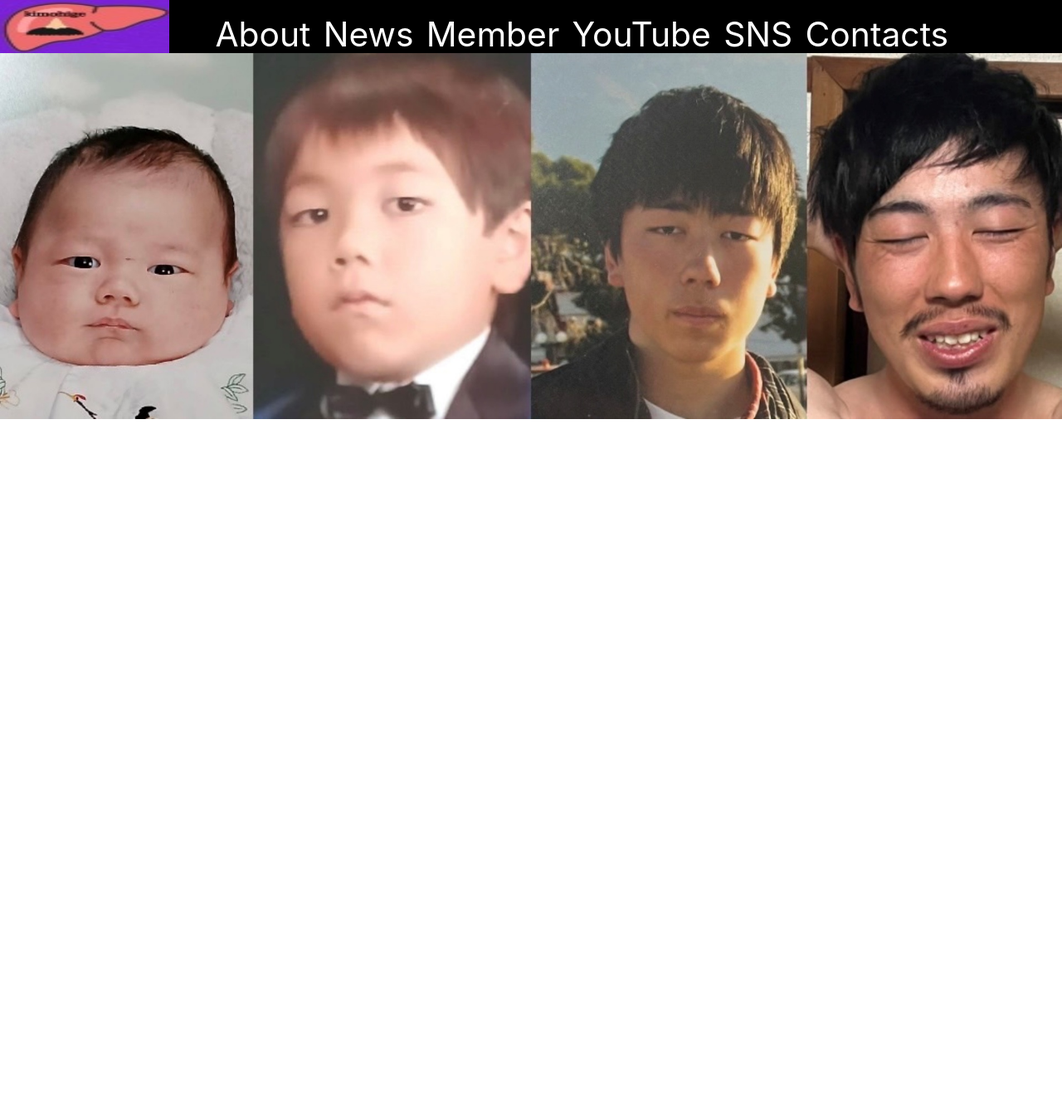
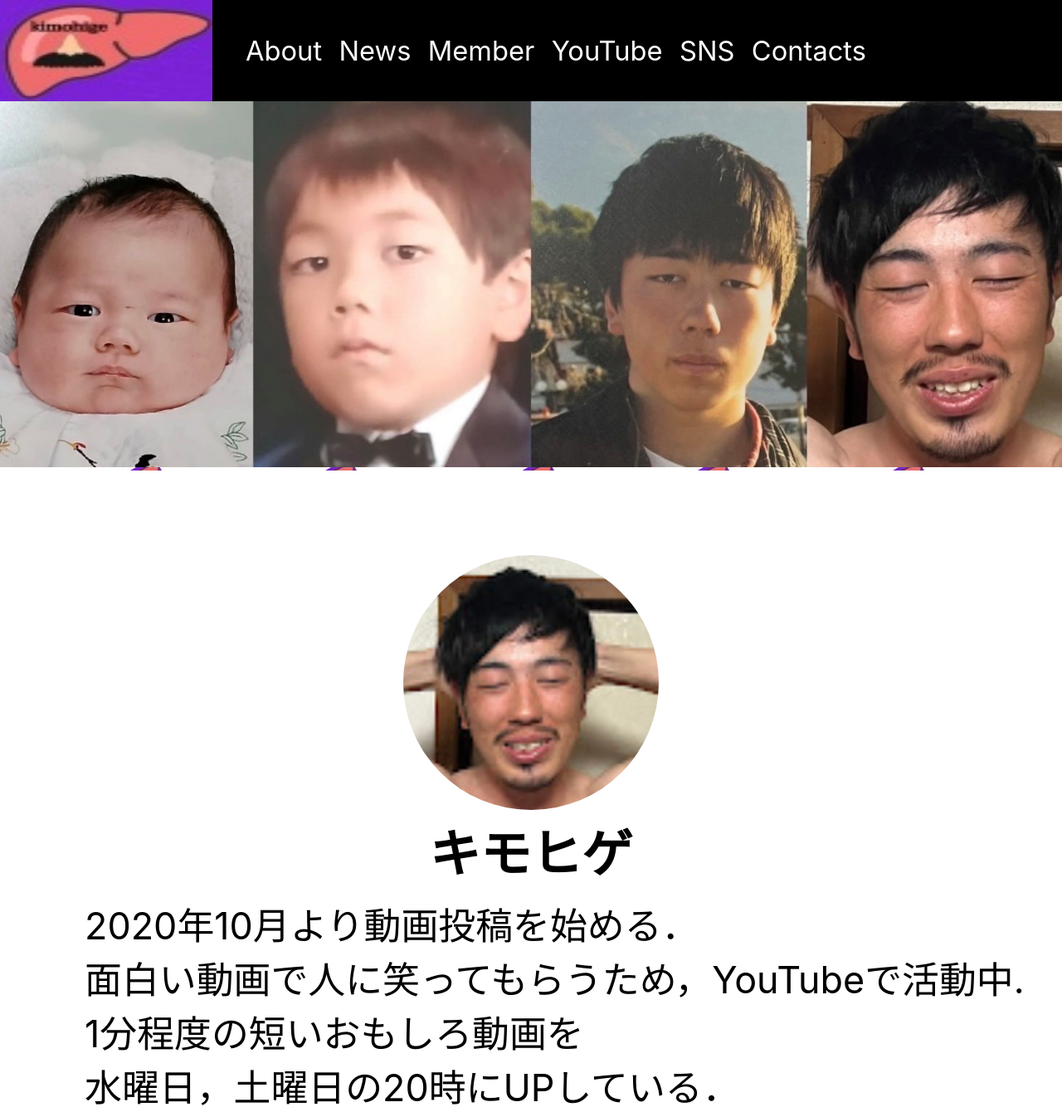
Before and after one commit to IamSBStakumi/kimohige, a React (Create React App) app: page / in a window 1280 px wide. Shown: the whole page at 83% size. Before the commit the page ends 800 px from the top, so only its background shows below. Built offline with nearby package versions, Linux system fonts and the light colour scheme.

Commit message:
feat: 画像追加など

```diff
--- a/src/components/Header/Header.jsx
+++ b/src/components/Header/Header.jsx
@@ -1,15 +1,21 @@
-import styled from "styled-components";
-import getResponsiveSize from "../GetResponsible/getResponsible";
+import { useNavigate } from "react-router-dom";
+import { Wrapper, Logo, Pages, PageText } from "../StyledComponents/HeaderParts/HeaderParts";
 import logoImg from "../img/logo.jpg";
 
 function Header() {
+  const navigate = useNavigate();
+
+  const Routing = (page) => {
+    navigate(page);
+  };
+
   return (
     <Wrapper>
-      <Logo src={logoImg} alt="キモヒゲロゴ" />
+      <Logo src={logoImg} alt="キモヒゲロゴ" onClick={() => Routing("/")} />
       <Pages>
         <PageText>About</PageText>
         <PageText>News</PageText>
-        <PageText>Member</PageText>
+        <PageText onClick={() => Routing("/member")}>Member</PageText>
         <PageText>YouTube</PageText>
         <PageText>SNS</PageText>
         <PageText>Contacts</PageText>
@@ -18,30 +24,4 @@ function Header() {
   );
 }
 
-const Wrapper = styled.div`
-  background-color: #000;
-  width: 100%;
-  height: 8vh;
-  display: flex;
-`;
-
-const Logo = styled.img`
-  ${getResponsiveSize("width", [200])}
-  height: 100%;
-`;
-
-const Pages = styled.ul`
-  display: flex;
-  ${getResponsiveSize("margin-left", [0])}
-  text-align: right;
-`;
-
-const PageText = styled.li`
-  color: #fff;
-  list-style: none;
-  ${getResponsiveSize("font-size", [40])}
-  margin: auto;
-  ${getResponsiveSize("padding-left", [15])}
-`;
-
 export default Header;
--- a/src/components/Routing/Routing.jsx
+++ b/src/components/Routing/Routing.jsx
@@ -4,6 +4,7 @@ import { QueryClient, QueryClientProvider } from "@tanstack/react-query";
 import * as routes from "../../constants/routes";
 import { Main } from "../StyledComponents/StyledDiv";
 import Header from "../Header";
+import bgimage from "../img/background.jpg";
 
 const Home = lazy(() => import("../../routes/Home"));
 const Member = lazy(() => import("../../routes/Member"));
@@ -25,7 +26,7 @@ function Layout() {
   return (
     <>
       <Header />
-      <Main>
+      <Main bgimage={bgimage}>
         <QueryClientProvider client={queryClient}>
           <Suspense fallback={<h1>Loading...</h1>}>
             <Outlet />
--- a/src/routes/Home/Home.jsx
+++ b/src/routes/Home/Home.jsx
@@ -1,13 +1,32 @@
-import styled from "styled-components";
 import HomeImage from "../../components/img/mainvisual.jpg";
-
-const MainVisual = styled.img`
-  width: 100%;
-  height: 20%;
-`;
+import IconImage from "../../components/img/kimohige.jpg";
+import {
+  MainVisual,
+  Icon,
+  Title,
+  WhiteBlock,
+  Introduction,
+} from "../../components/StyledComponents/HomeParts/HomeParts";
 
 function Home() {
-  return <MainVisual src={HomeImage} alt="キモヒゲの成長記録" />;
+  return (
+    <>
+      <MainVisual src={HomeImage} alt="キモヒゲの成長記録" />
+      <WhiteBlock>
+        <Icon src={IconImage} alt="キモヒゲのアイコン" />
+        <Title>キモヒゲ</Title>
+        <Introduction>
+          2020年10月より動画投稿を始める．
+          <br />
+          面白い動画で人に笑ってもらうため，YouTubeで活動中.
+          <br />
+          1分程度の短いおもしろ動画を
+          <br />
+          水曜日，土曜日の20時にUPしている．
+        </Introduction>
+      </WhiteBlock>
+    </>
+  );
 }
 
 export default Home;
```
